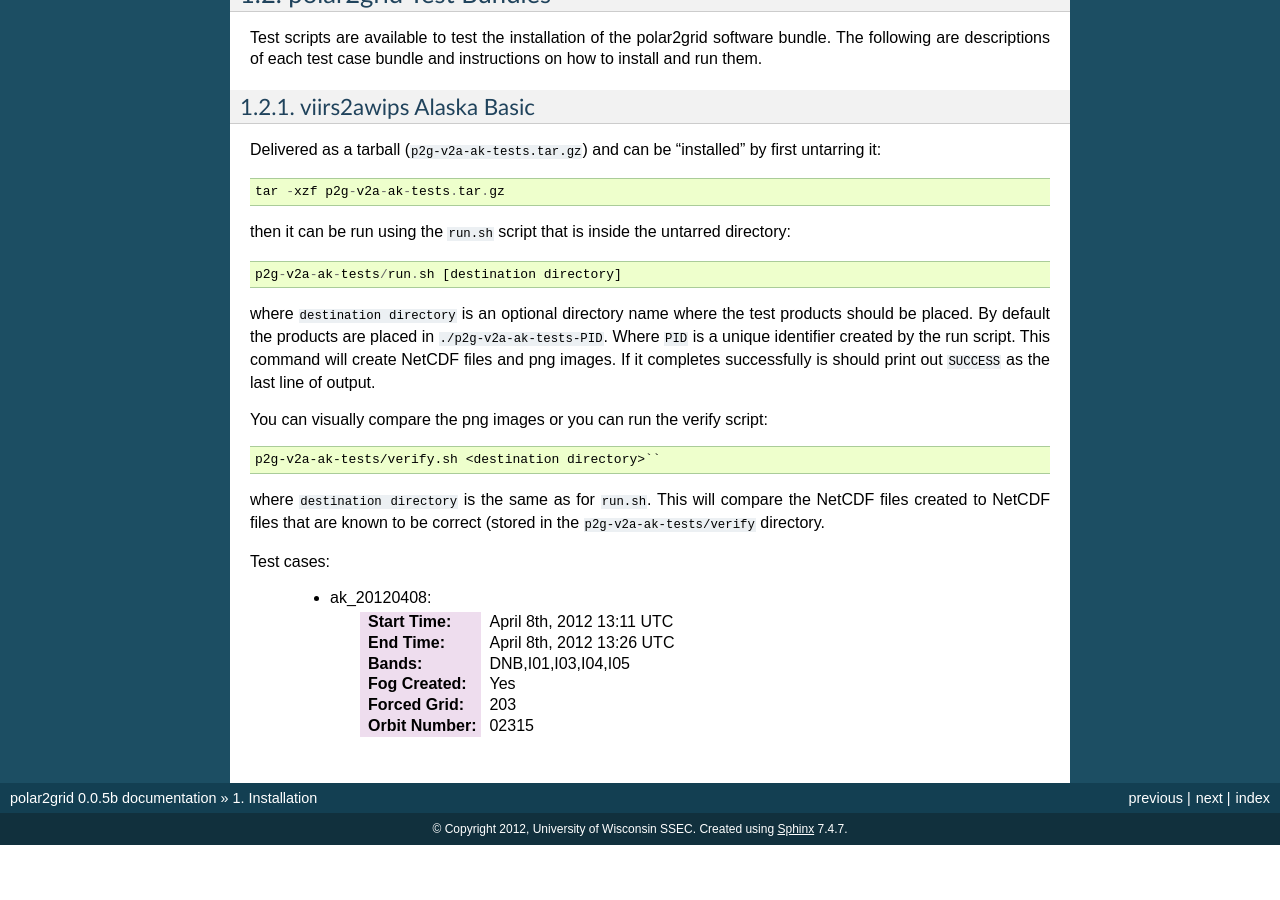
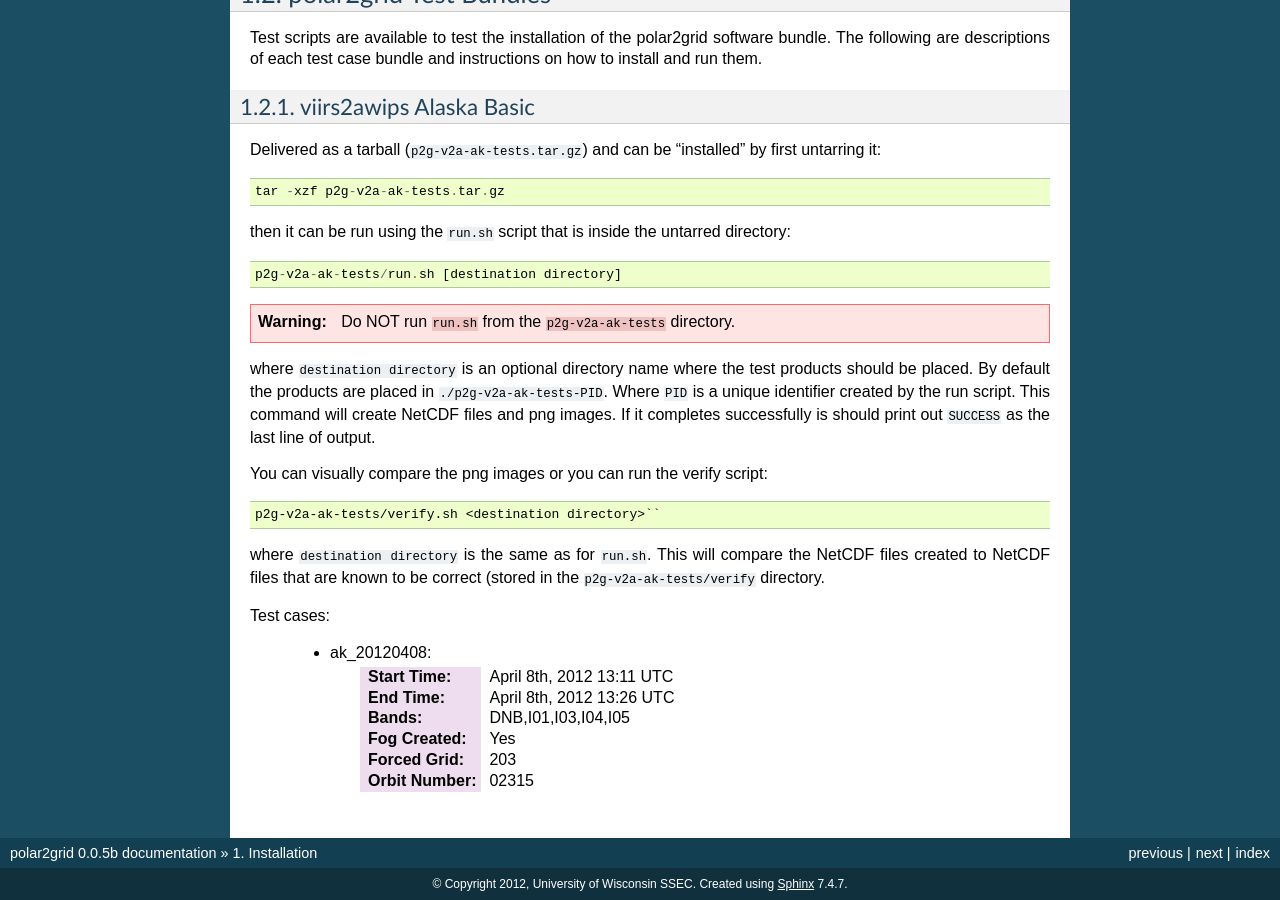
Before and after one commit to ssec/polar2grid, a Sphinx documentation site: the page built from py/polar2grid/doc/source/installation.rst, in a window 1280 px wide and 900 px high, scrolled down 638 px. Built offline with Sphinx 7.4.7, drawn with Linux system fonts in a browser that asks for light colours; formulas are drawn with MathJax 3; before the commit the page ends 1483 px from its top, so only the background shows below that.

Commit message:
adding warning to test instructions

```diff
--- a/py/polar2grid/doc/source/installation.rst
+++ b/py/polar2grid/doc/source/installation.rst
@@ -53,6 +53,10 @@
 
     p2g-v2a-ak-tests/run.sh [destination directory]
 
+.. warning::
+
+    Do NOT run ``run.sh`` from the ``p2g-v2a-ak-tests`` directory.
+
 where ``destination directory`` is an optional directory name where the test
 products should be placed.  By default the products are placed in
 ``./p2g-v2a-ak-tests-PID``.  Where ``PID`` is a unique identifier created by
```
